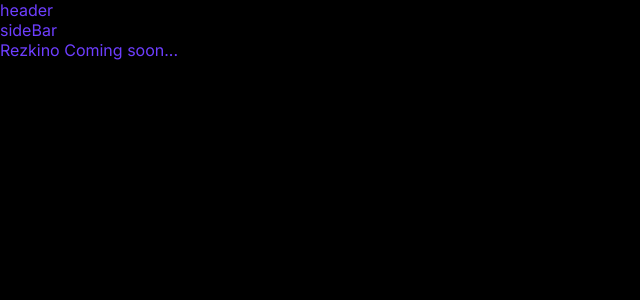
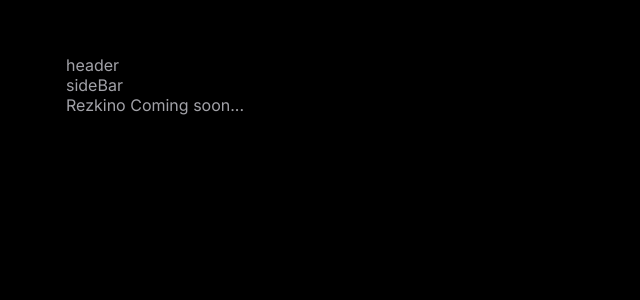
Before and after one commit to aaamaus/Rezkino, a Next.js app: page / in a window 1280 px wide. Shown: the top 300 px of the page, without its empty margins (0-640 px from the left). Built offline with nearby package versions, Linux system fonts and the light colour scheme.

Commit message:
fixed global css

```diff
--- a/app/globals.css
+++ b/app/globals.css
@@ -2,13 +2,14 @@
   --max-width: 1100px;
   --border-radius: 12px;
   --font-mono: ui-monospace, Menlo, Monaco, 'Cascadia Mono', 'Segoe UI Mono',
-    'Roboto Mono', 'Oxygen Mono', 'Ubuntu Monospace', 'Source Code Pro',
-    'Fira Mono', 'Droid Sans Mono', 'Courier New', monospace;
+  'Roboto Mono', 'Oxygen Mono', 'Ubuntu Monospace', 'Source Code Pro',
+  'Fira Mono', 'Droid Sans Mono', 'Courier New', monospace;
 
   --main-purple: #6E3EFF;
   --main-dark: #000000;
   --secondary-dark: #1B1B1B;
   --gray: #98989E;
+  --text-gray: #A2A2A8;
 }
 
 * {
@@ -22,10 +23,11 @@
   max-width: 100vw;
   overflow-x: hidden;
   background-color: var(--main-dark);
-  color: var(--main-purple);
+  color: var(--text-gray);
 }
 
 body {
+  padding: 55px 66px 10px 66px;
 }
 
 a {
```
